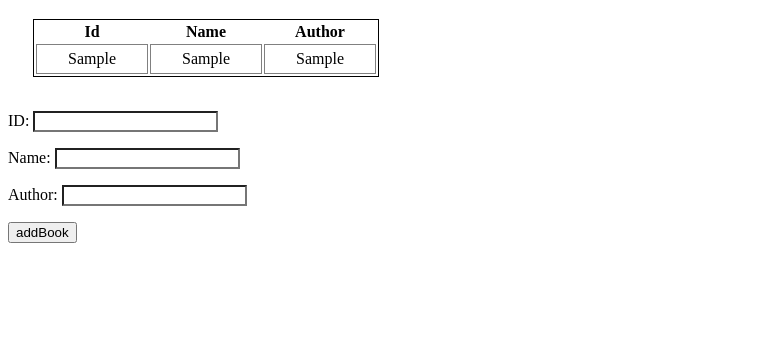
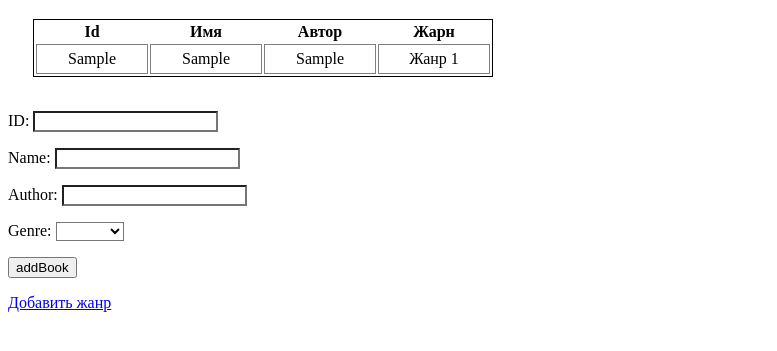
Before and after one commit to RenJeka/renjeka.github.io, a website built with webpack: page cbs_app/index.html in a window 1280 px wide. Both pictures are taken after typing "Sample", "Sample", "Sample" into the empty fields and a click on the button "addBook". Shown: the part 61-412 px from the top of the page, without its empty margins (0-777 px from the left). Built offline with nearby package versions, Linux system fonts and the light colour scheme.

Commit message:
Старт работы над страницой "Жанры"
• Исправлен метот whatHead. Теперь привязка идет к атрибуту
заголовочного файла.
• Добавлена папка src/pages  и файл add_genre.html

```diff
--- a/cbs_app/index.html
+++ b/cbs_app/index.html
@@ -14,30 +14,12 @@
 	<table class="myTable1">
 
 		<thead>
-			<th>Id</th>
-			<th>Name</th>
-			<th>Author</th>
+			<th data-object-key-bind ="id">Id</th>
+			<th data-object-key-bind ="name">Имя</th>
+			<th data-object-key-bind ="author">Автор</th>
+			<th data-object-key-bind ="genre">Жарн</th>
 		</thead>
-		<!-- <tr>
-			<td>Hello 1.1</td>
-			<td>Hello 1.2</td>
-			<td>Hello 1.3</td>
-		</tr>
-		<tr>
-			<td>Hello 1.1</td>
-			<td>Hello 1.2</td>
-			<td>Hello 1.3</td>
-		</tr>
-		<tr>
-			<td>Hello 1.1</td>
-			<td>Hello 1.2</td>
-			<td>Hello 1.3</td>
-		</tr>
-		<tr>
-			<td>Hello 1.1</td>
-			<td>Hello 1.2</td>
-			<td>Hello 1.3</td>
-		</tr> -->
+
 
 	</table>
 
@@ -62,9 +44,22 @@
 		</p>
 
 		<p>
+			<label for="genre">Genre:</label>
+			<select id="genre" class="bookInputs">
+				<option selected value="Жанр 1">Жанр 1</option>
+				<option value="Жанр 2">Жанр 2</option>
+				<option value="Жанр 3">Жанр 3</option>
+				<option value="Жанр 4">Жанр 4</option>
+				<option value="Жанр 5">Жанр 5</option>
+			</select>
+		</p>
+
+		<p>
 			<button type="button" id="addBook">addBook</button>
 		</p>
 	</form>
+
+	<a href="./src/pages/add_genre.html" class="">Добавить жанр</a>
 
 	<script src="dist/main.js">
 
--- a/cbs_app/src/formHandler.js
+++ b/cbs_app/src/formHandler.js
@@ -42,12 +42,6 @@ export let formHandler = {
 
 		this.fillObject(object, formElements, localStorageKey);
 
-
-		// for (let i = 0; i < formElements.length; i++) {
-
-		// 	object[formElements[i].getAttribute("id")] = formElements[i].value;
-
-		// }
 		//Если находим дубликат объекта - метод заканчивает работу.
 		if (this.findDublicate(object, localStorageKey)) {
 			return false;
--- a/cbs_app/src/index.js
+++ b/cbs_app/src/index.js
@@ -21,7 +21,7 @@ window.addEventListener("load", () =>{
 
 	$('#addBook').addEventListener("click", function(e) {
 
-		// Обработчик события на клик по кнопке "addBook"
+		// Запускаем обработчик события на клик по кнопке "addBook" и получаем возращаемый объект, который записался в базу данных.
 		let returnedObject =  formHandler.addBookHandler(e);
 
 		// Если есть ошибка в валидации — возвращаем "false", и клик не дает результата (не записывает данные и не модифицирует таблицу )
@@ -32,4 +32,6 @@ window.addEventListener("load", () =>{
 		// Добавляем ряд с данными в таблицу
 		tableWorker.addRow(myTable1, returnedObject.addedObject);
 	})
+
+	$
 });
--- a/cbs_app/src/tableWorker.js
+++ b/cbs_app/src/tableWorker.js
@@ -156,9 +156,11 @@ export let tableWorker = {
 
 		for (const key in object) {
 			if (object.hasOwnProperty(key)) {
-				if (key.toLowerCase() === this.whatHead(table, indexOfCell).toLowerCase()){
+
+				// Если ключ объекта равняется тому, что вернул метот "whatHead" — значение из объекта заполняется в заранее заданную ячейку
+				if (key.toLowerCase() === this.whatObjectKey(table, indexOfCell).toLowerCase()){
+
 					table.rows[indexOfRow].cells[indexOfCell].innerHTML = object[key];
-					// console.dir(key);
 				}
 			}
 		}
@@ -171,9 +173,10 @@ export let tableWorker = {
 	 * @return {String}  Возвращает название заголовка над ячейкой.
 	 * @see addInfoInCell
 	 */
-	whatHead(table, indexOfCell) {
+	whatObjectKey(table, indexOfCell) {
 
-		let nameOfTableHead = table.rows[0].cells[indexOfCell].innerHTML;
+		// Получаем значение из атрибута "data-object-key-bind" в заголовочной ячейки
+		let nameOfTableHead = table.rows[0].cells[indexOfCell].dataset.objectKeyBind;
 		return nameOfTableHead;
 	},
 }
```
Also changed, not shown: cbs_app/src/pages/add_genre.html (added, +22 -0 lines).
